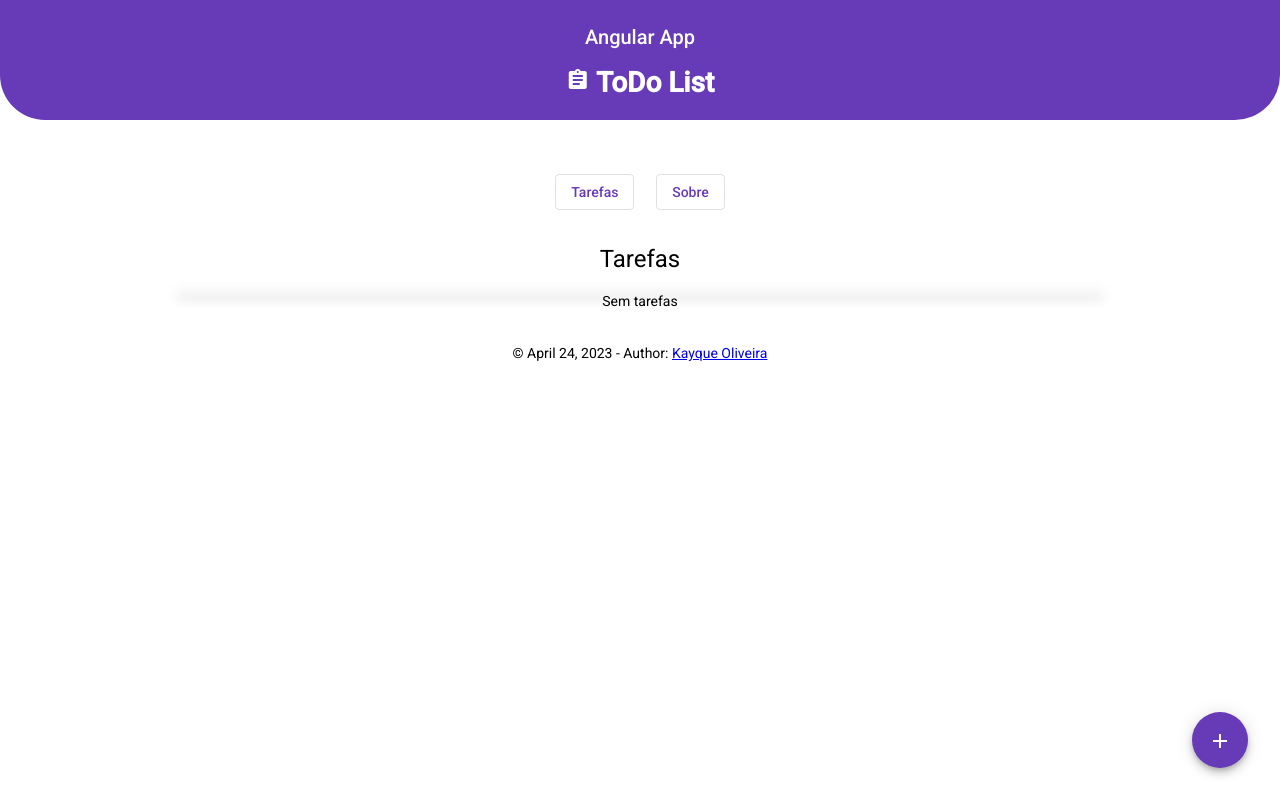
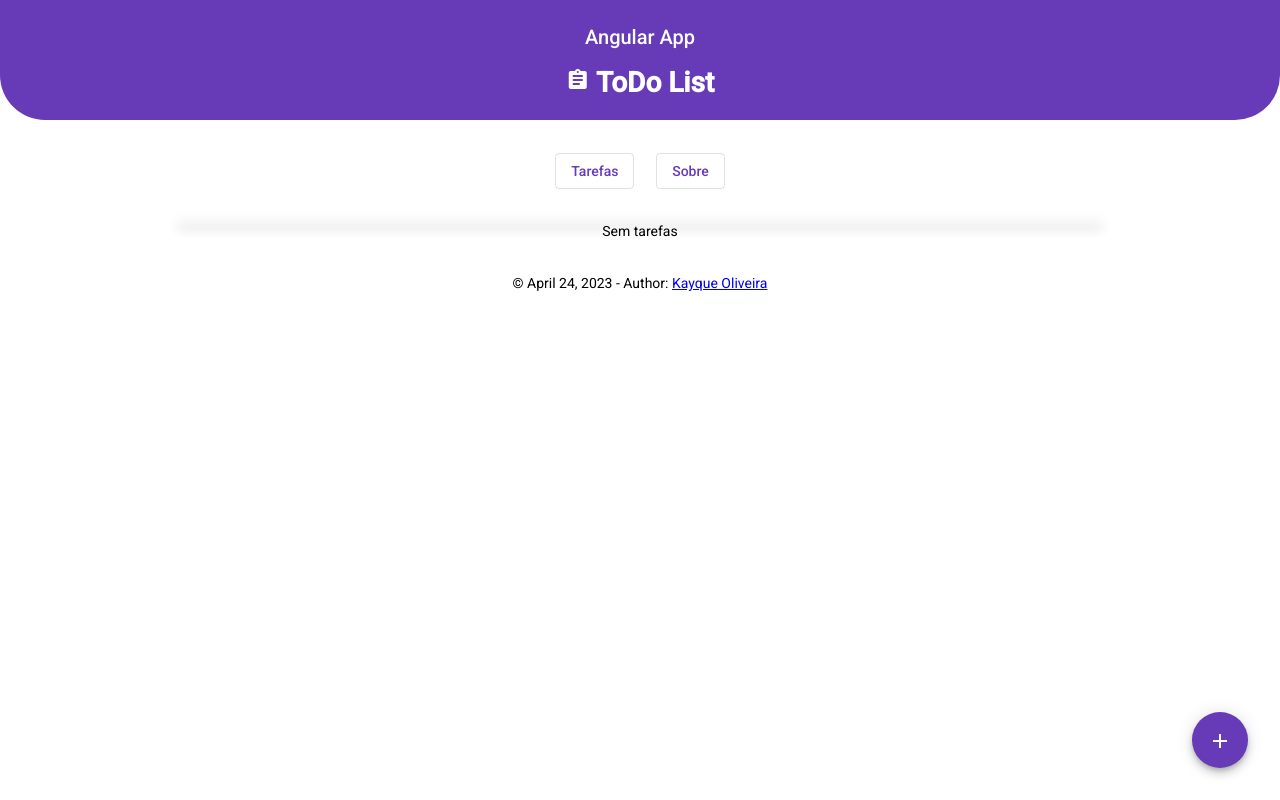
Before and after one commit to kayque-willy/angular-app, an Angular app: page / in a window 1280 px wide. Built offline with nearby package versions, Linux system fonts and the light colour scheme; no server answers.

Commit message:
Title removee

```diff
--- a/src/app/pages/tasks/task-list-page/task-list-page.component.html
+++ b/src/app/pages/tasks/task-list-page/task-list-page.component.html
@@ -4,8 +4,6 @@
     <button class="button-switch" color="primary" mat-stroked-button (click)="aba = 'tarefas'">Tarefas</button>
     <button class="button-switch" color="primary" mat-stroked-button (click)="aba = 'sobre'">Sobre</button>
   </nav>
-  <h1 class="page-title">{{storageInfo}}</h1>
-
 
   <!-- Os bidings no angular são feitos com as sintaxes e servem para referenciar metodos e atributos entre
       a pagina e o coomponente
--- a/src/styles.scss
+++ b/src/styles.scss
@@ -22,8 +22,8 @@ body { margin: 0; font-family: Roboto, sans-serif; }
 }
 
 nav.nav-bar {
-  margin-top: 4%;
-    margin-bottom: 2%;
+  margin-top: 2%;
+  margin-bottom: 2%;
   text-align: center;
   border-bottom-width: 1px;
 }
```
